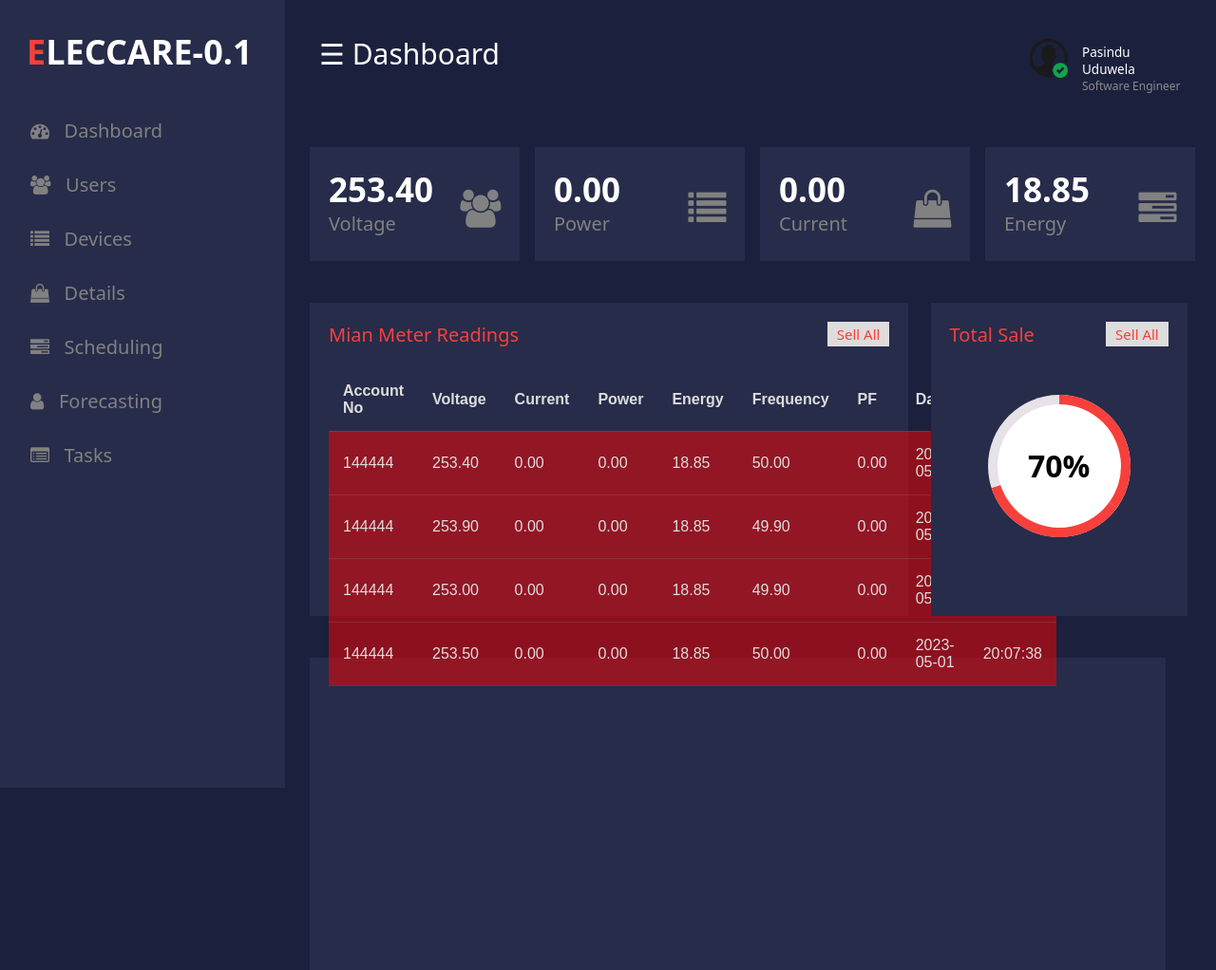
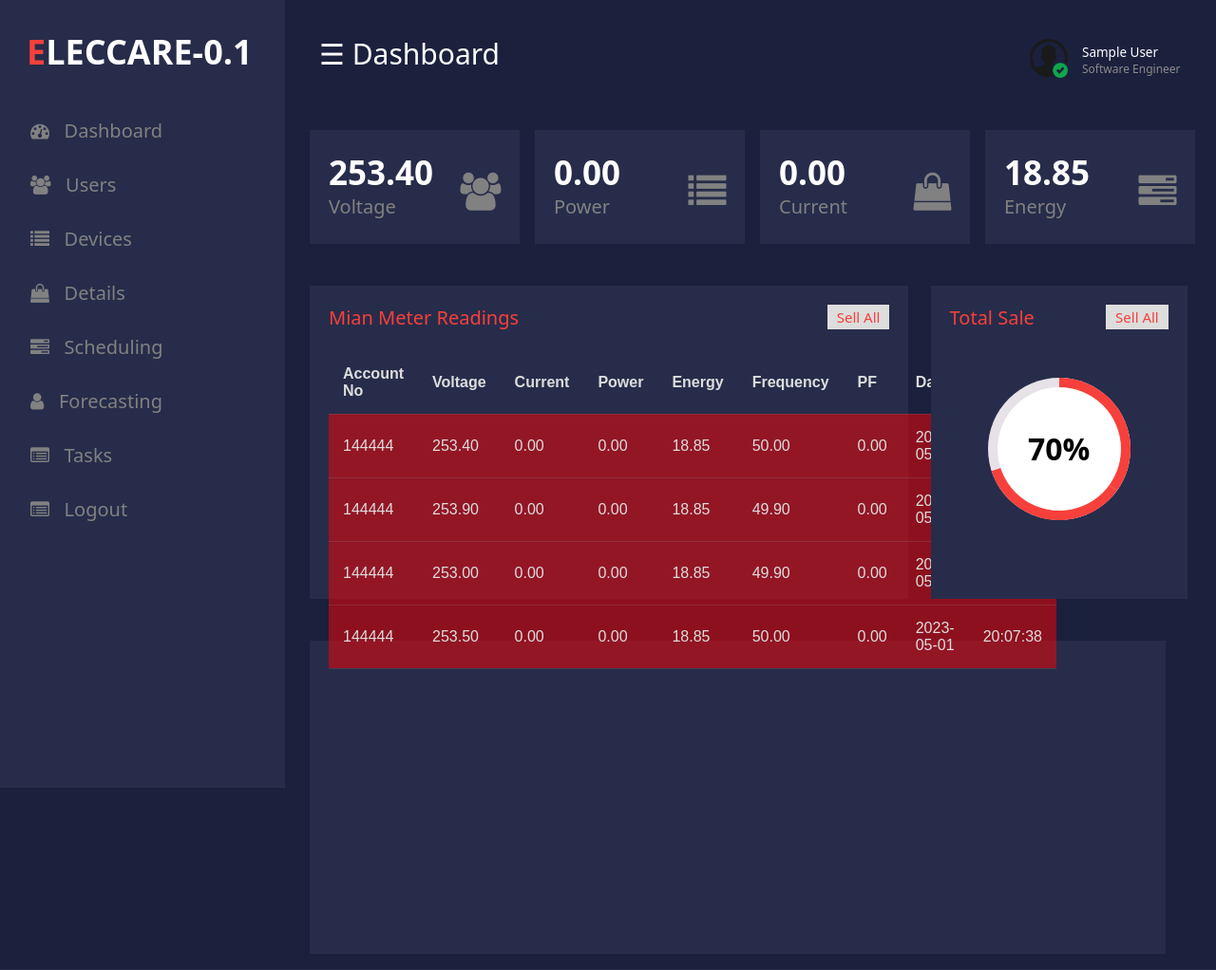
Before and after one commit to dhanushka365/PHP_Docker_FYP-2023, a PHP site: page /postgres/dashboard.php in a window 1280 px wide. Shown: the top 1022 px of the page at 95% size. Run offline with PHP 8.4, Linux system fonts and the light colour scheme; the visitor is signed in with stand-in values (Sample User, id 1); data comes from the database, SQL or seed files in the repository; data that the repository does not hold is empty.

Commit message:
dashboard php files updated

```diff
--- a/src/dashboard.php
+++ b/src/dashboard.php
@@ -1,6 +1,12 @@
 <?php
 		include('connect/connection.php');
 ?>
+<?php
+session_start();
+
+if (isset($_SESSION['id']) && isset($_SESSION['user_name'])) {
+
+ ?>
 <!Doctype HTML>
 <html>
 
@@ -23,6 +29,7 @@
         <a href="#" class="icon-a"><i class="fa fa-tasks icons"></i> &nbsp;&nbsp;Scheduling</a>
         <a href="#" class="icon-a"><i class="fa fa-user icons"></i> &nbsp;&nbsp;Forecasting</a>
         <a href="#" class="icon-a"><i class="fa fa-list-alt icons"></i> &nbsp;&nbsp;Tasks</a>
+        <a href="logout.php" class="icon-a"><i class="fa fa-list-alt icons"></i> &nbsp;&nbsp;Logout</a>
     </div>
     <div id="main">
 
@@ -36,7 +43,7 @@
                 <div class="profile">
 
                     <img src="images/approved-profile-icon.png" class="pro-img" />
-                    <p>Pasindu Uduwela <span>Software Engineer</span></p>
+                    <p><?php echo $_SESSION['name']; ?> <span>Software Engineer</span></p>
                 </div>
             </div>
             <div class="clearfix"></div>
@@ -199,4 +206,9 @@
 </body>
 
 
-</html>
+</html><?php
+}else{
+     header("Location: index.php");
+     exit();
+}
+ ?>
--- a/src/device_details.php
+++ b/src/device_details.php
@@ -71,6 +71,7 @@
         <a href="#" class="icon-a"><i class="fa fa-tasks icons"></i> &nbsp;&nbsp;Scheduling</a>
         <a href="#" class="icon-a"><i class="fa fa-user icons"></i> &nbsp;&nbsp;Forecasting</a>
         <a href="#" class="icon-a"><i class="fa fa-list-alt icons"></i> &nbsp;&nbsp;Tasks</a>
+        <a href="logout.php" class="icon-a"><i class="fa fa-list-alt icons"></i> &nbsp;&nbsp;Logout</a>
     </div>
     <div id="main">
 
```
